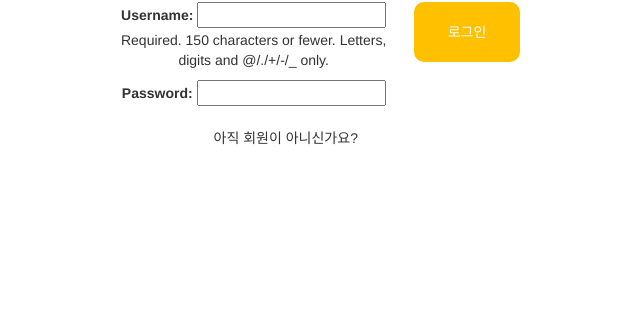
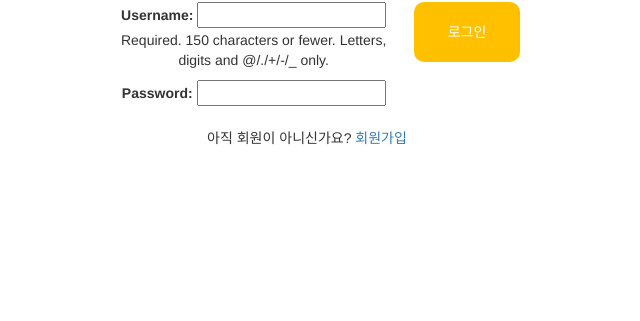
Before and after one commit to kmju1997/UsQuakes, a Django app: page /donation/login in a window 1280 px wide. Shown: the part 108-429 px from the top of the page, without its empty margins (333-973 px from the left). Run offline with Django 3.2, Linux system fonts and the light colour scheme; some libraries are stand-ins or nearby versions.

Commit message:
presentation

```diff
--- a/donation/templates/donation/login.html
+++ b/donation/templates/donation/login.html
@@ -46,7 +46,7 @@
                 </form>
             </div>
             <div class="row signup-section">
-                아직 회원이 아니신가요? <a href="{% url 'donation:login' %}" style="color:white">로그인</a>
+                아직 회원이 아니신가요? <a href="{% url 'donation:signup' %}">회원가입</a>
             </div>
         </div>
         <div class="row footer">
```
